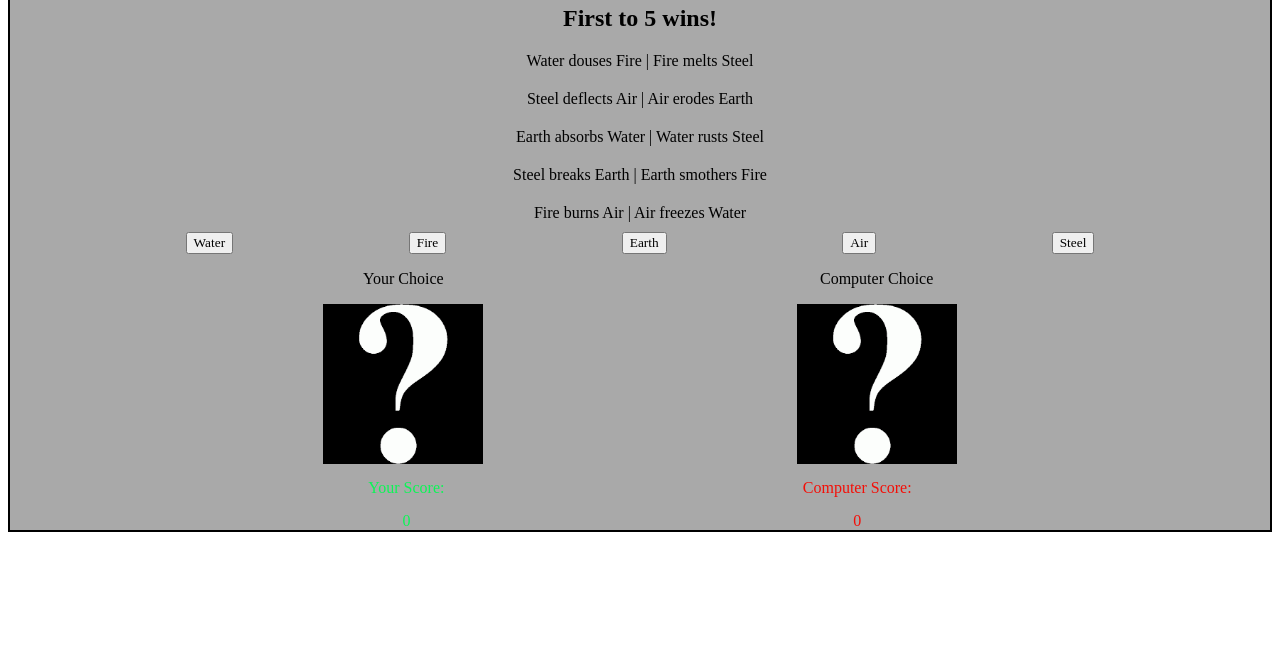
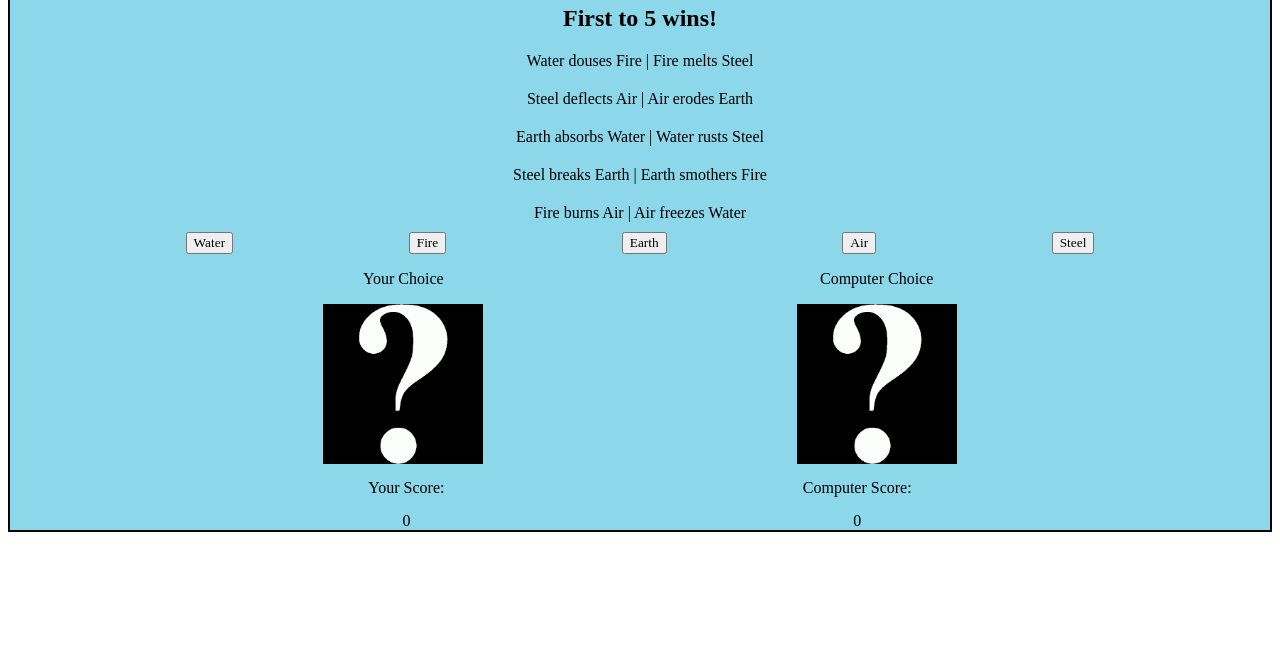
Before and after one commit to HughKeenan/elements-battle, a plain HTML site: page index.html in a window 1280 px wide. Shown: the part 132-800 px from the top of the page. Drawn offline with Linux system fonts and the light colour scheme; a web font is replaced by a local one.

Commit message:
adjusted css

```diff
--- a/assets/style.css
+++ b/assets/style.css
@@ -5,7 +5,7 @@
 /*General Rules*/
 main{
     border: 2px solid;
-    background-color:darkgrey;
+    background-color:rgb(141, 215, 234);
 }
 
 h1, p, button, span, div{
@@ -18,6 +18,7 @@ header{
     display: flex;
     justify-content: center;
     font-size: 40px;
+    text-align: center;
 }
 
 #title{
@@ -35,6 +36,7 @@ header{
 #rules>p, #rules>h2, h1{
     margin-top: 10px;
     margin-bottom: 10px;
+    text-align: center;
 }
 
 #options{
@@ -72,14 +74,6 @@ header{
     margin-top: 15px;
 }
 
-#playerDiv, #playerScore{
-    color: rgb(11, 246, 86);
-}
-
-#computerDiv, #computerScore{
-    color: rgb(244, 14, 7);
-}
-
 /*Media query for tablets and larger devices*/
 @media (min-width: 768px){
     #gameArea{
```
